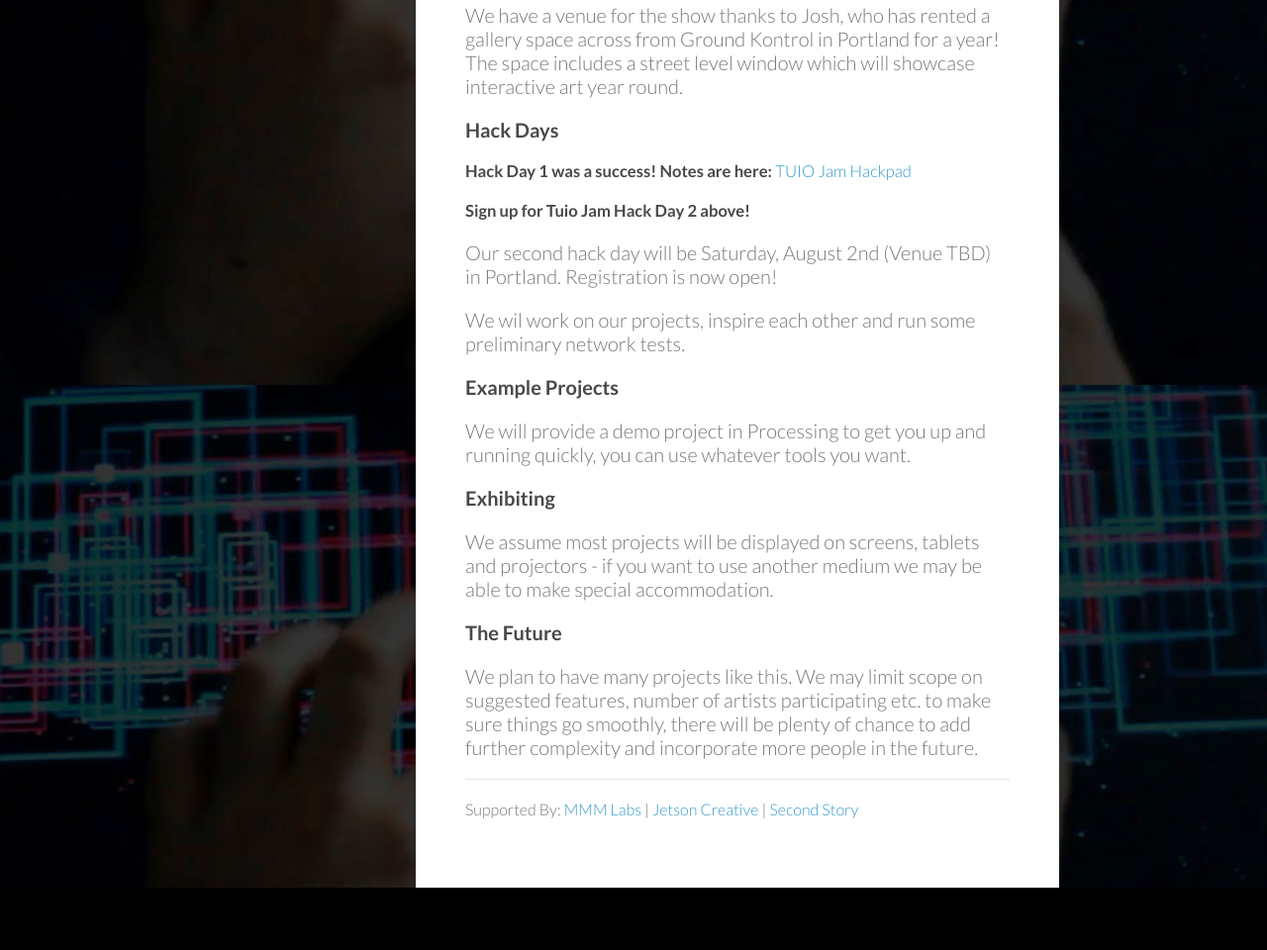
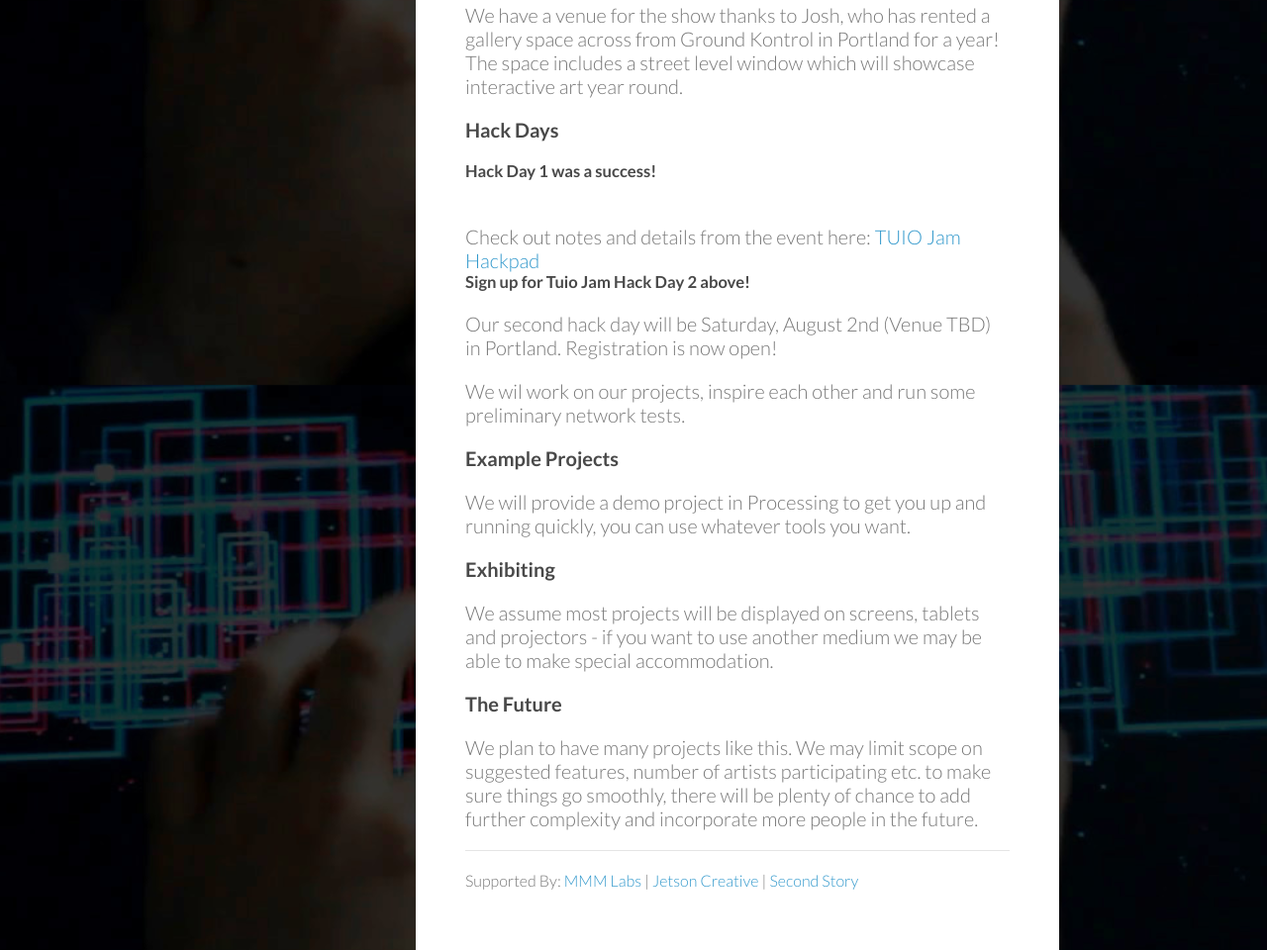
Before and after one commit to Ctrl-Art/tuio-jam, a plain HTML site: page index.html in a window 1280 px wide. Shown: the part 1211-2171 px from the top of the page at 99% size. Before the commit the page ends 2108 px from the top, so only its background shows below. Drawn offline with Linux system fonts and the light colour scheme.

Commit message:
Update index.html

```diff
--- a/index.html
+++ b/index.html
@@ -40,7 +40,9 @@
         <p>We have a venue for the show thanks to Josh, who has rented a gallery space across from Ground Kontrol in Portland for a year! The space includes a street level window which will showcase interactive art year round.
 
         <h4>Hack Days</h4>
-        <h5>Hack Day 1 was a success! Notes are here: <a href="https://tuiojam.hackpad.com/TUIO-Jam-Hackday-Notes-wlx4X3m0uDF">TUIO Jam Hackpad</a></h5>
+        <h5>Hack Day 1 was a success!</h5>
+        <br>
+        Check out notes and details from the event here: <a href="https://tuiojam.hackpad.com/TUIO-Jam-Hackday-Notes-wlx4X3m0uDF">TUIO Jam Hackpad</a>
         <h5>Sign up for Tuio Jam Hack Day 2 above!</h5>
         <p>Our second hack day will be Saturday, August 2nd (Venue TBD) in Portland. Registration is now open!</p>
         <p>We wil work on our projects, inspire each other and run some preliminary network tests.</p>
```
